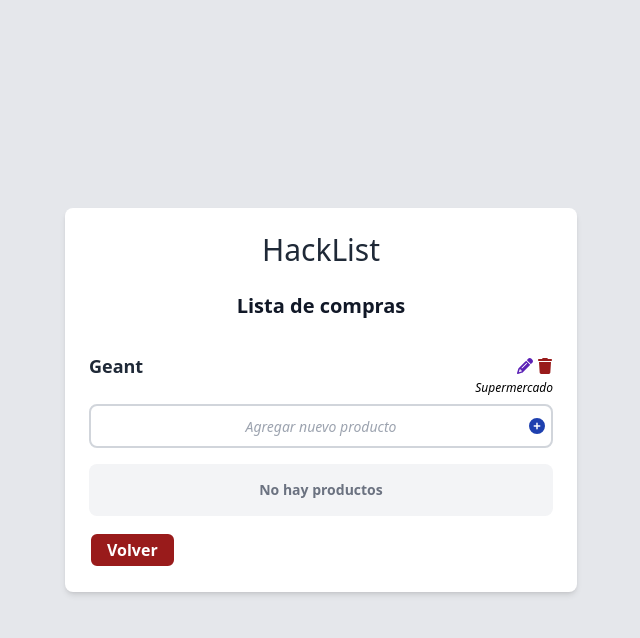
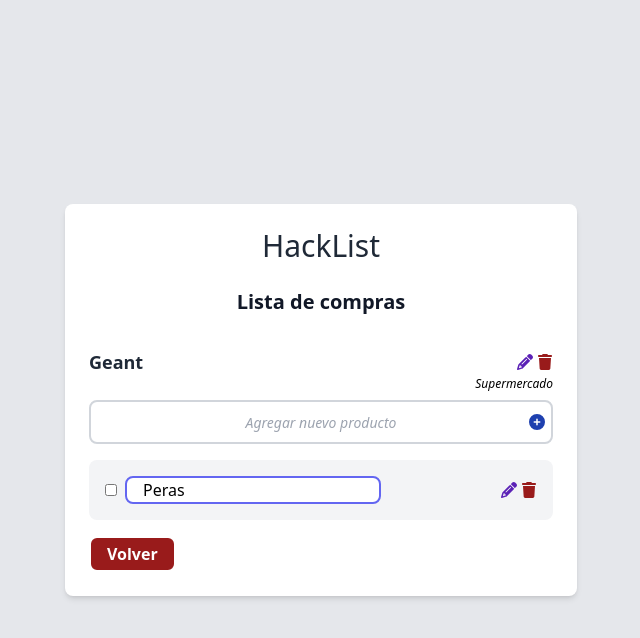
Before and after one commit to mauro25987/hackacademy-u3-ej3v2, a React (Vite) app: page /rubro/0 in a window 1280 px wide. Both pictures are taken after a click on the icon 848 px from the left and 490 px from the top of the page. Shown: the top 638 px of the page, without its empty margins (319-959 px from the left). Built offline with nearby package versions, Linux system fonts and the light colour scheme.

Commit message:
fix edit product

```diff
--- a/src/App.jsx
+++ b/src/App.jsx
@@ -1,6 +1,6 @@
 import { createBrowserRouter, RouterProvider } from "react-router-dom";
 import { Layout } from "./components/components";
-import { RuberList, Ruber, Error } from "./pages/pages";
+import { Error, Ruber, RuberList } from "./pages/pages";
 
 const App = () => {
   const router = createBrowserRouter([
--- a/src/components/Modal.jsx
+++ b/src/components/Modal.jsx
@@ -1,6 +1,6 @@
+import { nanoid } from "@reduxjs/toolkit";
+import { useState } from "react";
 import { useDispatch } from "react-redux";
-import { useState } from "react";
-import { nanoid } from "@reduxjs/toolkit";
 import { addRuber } from "../reducer/rubersSlice";
 
 function Modal({ setShowModal }) {
--- /dev/null
+++ b/src/components/RuberProduct.jsx
@@ -0,0 +1,86 @@
+import { useState } from "react";
+import { FaPencil, FaTrash } from "react-icons/fa6";
+import { useDispatch } from "react-redux";
+import { checkProduct, delProduct, editProduct } from "../reducer/rubersSlice";
+
+function RuberProduct({ ruber, params }) {
+  const dispatch = useDispatch();
+  const [isEditingProduct, setEditingProduct] = useState(null);
+  const [name, setName] = useState("");
+
+  return (
+    <ul className="space-y-2">
+      {ruber.products.length > 0 ? (
+        ruber.products.map((prod) => (
+          <li key={prod.id} className="rounded-lg bg-gray-100 p-4">
+            <div className="flex items-center justify-between">
+              <div className="flex items-center">
+                <input
+                  className="mr-2 h-3 w-3 rounded-full bg-gray-200"
+                  type="checkbox"
+                  checked={prod.check}
+                  onChange={(e) => {
+                    dispatch(
+                      checkProduct({
+                        idRuber: params.id,
+                        id: prod.id,
+                        check: e.target.checked,
+                      }),
+                    );
+                  }}
+                />
+                {isEditingProduct === prod.id ? (
+                  <input
+                    type="text"
+                    value={name}
+                    onChange={(e) => setName(e.target.value)}
+                    onBlur={() => {
+                      name.trim() === ""
+                        ? setName(prod.name)
+                        : dispatch(editProduct({ idRuber: params.id, id: prod.id, name }));
+                      setEditingProduct(null);
+                    }}
+                    className="mr-2 w-48 rounded-lg border-2 border-gray-300 px-4 duration-200 focus:border-indigo-500 focus:outline-none sm:mr-0 sm:w-64"
+                    autoFocus
+                  />
+                ) : (
+                  <h1
+                    className={`text-md ${prod.check ? "text-gray-500 line-through" : "text-black no-underline"} `}
+                  >
+                    {prod.name}
+                  </h1>
+                )}
+              </div>
+              <div className="flex items-center">
+                <FaPencil
+                  className="mx-1 cursor-pointer text-violet-800 hover:text-violet-400"
+                  onClick={() => {
+                    setName(prod.name);
+                    setEditingProduct(prod.id);
+                  }}
+                />
+                <FaTrash
+                  className="cursor-pointer text-red-800 hover:text-red-400"
+                  onClick={() => {
+                    dispatch(
+                      delProduct({
+                        idRuber: params.id,
+                        id: prod.id,
+                        check: prod.check,
+                      }),
+                    );
+                  }}
+                />
+              </div>
+            </div>
+          </li>
+        ))
+      ) : (
+        <li className="rounded-lg bg-gray-100 p-4">
+          <div className="text-center text-sm font-semibold text-gray-500">No hay productos</div>
+        </li>
+      )}
+    </ul>
+  );
+}
+export default RuberProduct;
--- a/src/components/components.js
+++ b/src/components/components.js
@@ -1,4 +1,5 @@
 import Layout from "./Layout";
 import Modal from "./Modal";
+import RuberProduct from "./RuberProduct";
 
-export { Layout, Modal };
+export { Layout, Modal, RuberProduct };
--- a/src/main.jsx
+++ b/src/main.jsx
@@ -2,9 +2,9 @@ import { StrictMode } from "react";
 import { createRoot } from "react-dom/client";
 import { Provider } from "react-redux";
 import { PersistGate } from "redux-persist/integration/react";
+import App from "./App.jsx";
+import "./index.css";
 import store, { persistor } from "./store/store.js";
-import "./index.css";
-import App from "./App.jsx";
 
 createRoot(document.getElementById("root")).render(
   <StrictMode>
--- a/src/pages/Ruber.jsx
+++ b/src/pages/Ruber.jsx
@@ -1,16 +1,10 @@
+import { nanoid } from "@reduxjs/toolkit";
 import { useEffect, useState } from "react";
+import { FaCirclePlus, FaPencil, FaTrash } from "react-icons/fa6";
 import { useDispatch, useSelector } from "react-redux";
 import { Link, useNavigate, useParams } from "react-router-dom";
-import {
-  delRuber,
-  addProduct,
-  delProduct,
-  checkProduct,
-  editRuber,
-  editProduct,
-} from "../reducer/rubersSlice";
-import { FaCirclePlus, FaPencil, FaTrash } from "react-icons/fa6";
-import { nanoid } from "@reduxjs/toolkit";
+import { addProduct, delRuber, editRuber } from "../reducer/rubersSlice";
+import { RuberProduct } from "./../components/components";
 
 function Ruber() {
   const params = useParams();
@@ -21,9 +15,6 @@ function Ruber() {
   const [product, setProduct] = useState("");
   const [IsEditing, setIsEditing] = useState(false);
   const [nameRuber, setNameRuber] = useState(ruber.name);
-
-  // const [edit, setEdit] = useState(false);
-  // const [name, setName] = useState();
 
   const handleSubmit = (e) => {
     e.preventDefault();
@@ -41,11 +32,7 @@ function Ruber() {
     document.title = "Rubro";
   }, []);
 
-  return (
-    <>
-      <h2 className="mb-8 text-center text-xl font-semibold text-gray-900">Lista de compras</h2>
-      <div className="flex items-center justify-between">
-        {IsEditing ? (
+  const isEditRuberIcon = IsEditing ? (
     <input
       type="text"
       value={nameRuber}
@@ -61,8 +48,13 @@ function Ruber() {
     />
   ) : (
     <h1 className="text-lg font-semibold text-gray-800">{ruber.name}</h1>
-        )}
+  );
 
+  return (
+    <>
+      <h2 className="mb-8 text-center text-xl font-semibold text-gray-900">Lista de compras</h2>
+      <div className="flex items-center justify-between">
+        {isEditRuberIcon}
         <div className="flex items-center">
           <FaPencil
             className="mx-1 cursor-pointer text-violet-800 hover:text-violet-400"
@@ -97,77 +89,7 @@ function Ruber() {
         </div>
       </form>
 
-      <ul className="space-y-2">
-        {ruber.products.length > 0 ? (
-          ruber.products.map((prod) => (
-            <li key={prod.id} className="rounded-lg bg-gray-100 p-4">
-              <div className="flex items-center justify-between">
-                <div className="flex items-center">
-                  <input
-                    className="mr-2 h-3 w-3 rounded-full bg-gray-200"
-                    type="checkbox"
-                    checked={prod.check}
-                    onChange={(e) => {
-                      dispatch(
-                        checkProduct({
-                          idRuber: params.id,
-                          id: prod.id,
-                          check: e.target.checked,
-                        }),
-                      );
-                    }}
-                  />
-                  {/* {edit && (
-                    <input
-                      type="text"
-                      value={name}
-                      onChange={(e) => setName(e.target.value)}
-                      onBlur={() => {
-                        setEdit(false);
-                        name.trim() === ""
-                          ? prod.name
-                          : dispatch(editProduct({ id: prod.id, name }));
-                      }}
-                      className="mr-2 w-48 rounded-lg border-2 border-gray-300 px-4 duration-200 focus:border-indigo-500 focus:outline-none sm:mr-0 sm:w-64"
-                      autoFocus
-                    />
-                  )} */}
-                  <span
-                    className={`text-md ${prod.check ? "text-gray-500 line-through" : "text-black no-underline"} `}
-                  >
-                    {prod.name}
-                  </span>
-                </div>
-                <div className="flex items-center">
-                  {/* <FaPencil
-                    className="mx-1 cursor-pointer text-violet-800 hover:text-violet-400"
-                    onClick={() => {
-                      setEdit(true);
-                      setName(prod.name);
-                    }}
-                  /> */}
-                  <FaTrash
-                    className="cursor-pointer text-red-800 hover:text-red-400"
-                    onClick={() => {
-                      dispatch(
-                        delProduct({
-                          idRuber: params.id,
-                          id: prod.id,
-                          check: prod.check,
-                        }),
-                      );
-                    }}
-                  />
-                </div>
-              </div>
-            </li>
-          ))
-        ) : (
-          <li className="rounded-lg bg-gray-100 p-4">
-            <div className="text-center text-sm font-semibold text-gray-500">No hay productos</div>
-          </li>
-        )}
-      </ul>
+      <RuberProduct ruber={ruber} params={params} />
 
       <button className="mt-4 rounded-lg border-2 border-white bg-red-800 px-4 py-1 font-semibold text-white hover:bg-red-400">
         <Link to="/">Volver</Link>
--- a/src/pages/RuberList.jsx
+++ b/src/pages/RuberList.jsx
@@ -1,7 +1,7 @@
 import { useEffect, useState } from "react";
+import { useSelector } from "react-redux";
 import { Link } from "react-router-dom";
-import { useSelector } from "react-redux";
-import { Modal } from "./../components/components";
+import { Modal } from "../components/components";
 
 function RuberList() {
   const [showModal, setShowModal] = useState(false);
--- a/src/pages/pages.js
+++ b/src/pages/pages.js
@@ -1,5 +1,5 @@
+import Error from "./Error";
+import Ruber from "./Ruber";
 import RuberList from "./RuberList";
-import Ruber from "./Ruber";
-import Error from "./Error";
 
-export { RuberList, Ruber, Error };
+export { Error, Ruber, RuberList };
--- a/src/reducer/rubersSlice.js
+++ b/src/reducer/rubersSlice.js
@@ -66,7 +66,14 @@ export const rubersSlice = createSlice({
       ruber.name = name;
     },
     editProduct(state, action) {
-      console.log(action.payload);
+      const { idRuber, id, name } = action.payload;
+      const ruber = state.find((ruber) => ruber.id === idRuber);
+      if (ruber) {
+        const product = ruber.products.find((prod) => prod.id === id);
+        if (product) {
+          product.name = name;
+        }
+      }
     },
   },
 });
--- a/src/store/store.js
+++ b/src/store/store.js
@@ -1,13 +1,13 @@
 import { combineReducers, configureStore } from "@reduxjs/toolkit";
 import {
-  persistStore,
-  persistReducer,
   FLUSH,
-  REHYDRATE,
   PAUSE,
   PERSIST,
+  persistReducer,
+  persistStore,
   PURGE,
   REGISTER,
+  REHYDRATE,
 } from "redux-persist";
 import storage from "redux-persist/lib/storage";
 import rubersReducer from "../reducer/rubersSlice";
```
Also changed, not shown: eslint.config.js (+17 -19 lines). Lines whose indentation alone changed are shown as unchanged.
